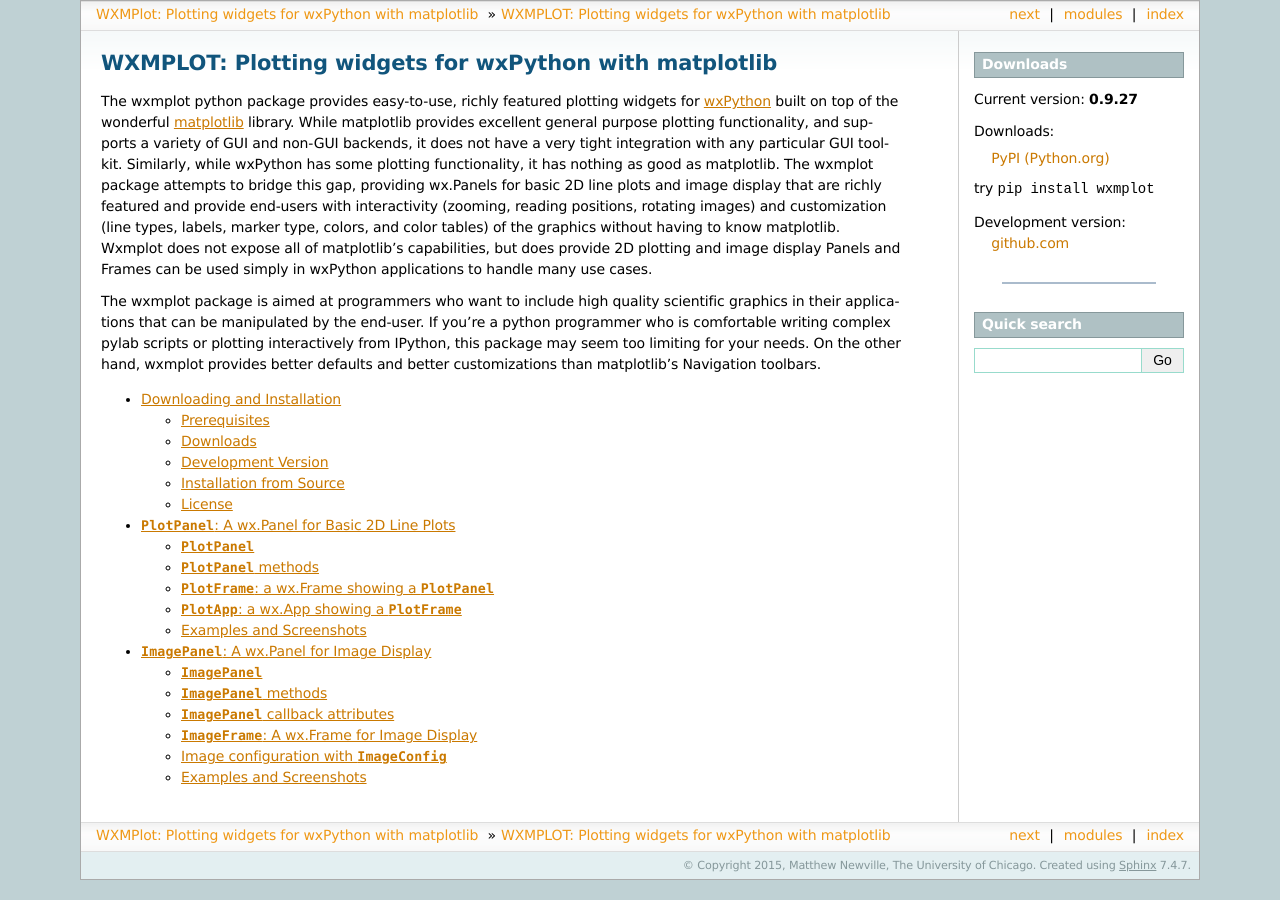
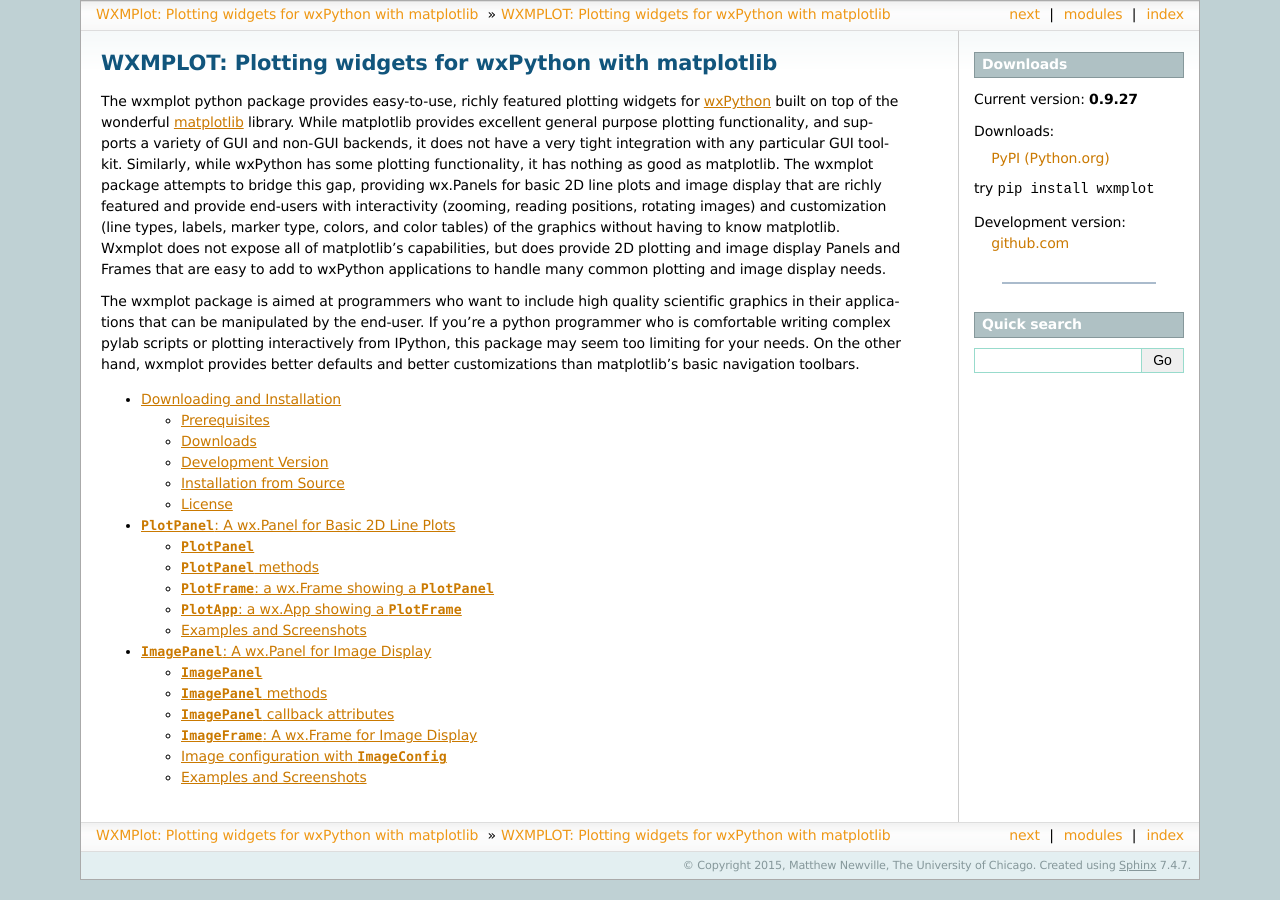
Before and after one commit to newville/wxmplot, a Sphinx documentation site: the page built from doc/index.rst, in a window 1280 px wide. Built offline with Sphinx 7.4.7, drawn with Linux system fonts in a browser that asks for light colours; pages that are not in the unit, such as notebooks, are missing from menus; the version number is read from the project's files by our own code.

Commit message:
doc typos/rewording

```diff
--- a/doc/index.rst
+++ b/doc/index.rst
@@ -19,16 +19,17 @@
 positions, rotating images) and customization (line types, labels, marker
 type, colors, and color tables) of the graphics without having to know
 matplotlib.  Wxmplot does not expose all of matplotlib's capabilities, but
-does provide 2D plotting and image display Panels and Frames can be used
-simply in wxPython applications to handle many use cases.
+does provide 2D plotting and image display Panels and Frames that are easy
+to add to wxPython applications to handle many common plotting and image
+display needs.
 
 The wxmplot package is aimed at programmers who want to include high
 quality scientific graphics in their applications that can be manipulated
 by the end-user.  If you're a python programmer who is comfortable writing
 complex pylab scripts or plotting interactively from IPython, this package
 may seem too limiting for your needs.  On the other hand, wxmplot provides
-better defaults and better customizations than matplotlib's Navigation
-toolbars.
+better defaults and better customizations than matplotlib's basic
+navigation toolbars.
 
 
 .. toctree::
```
